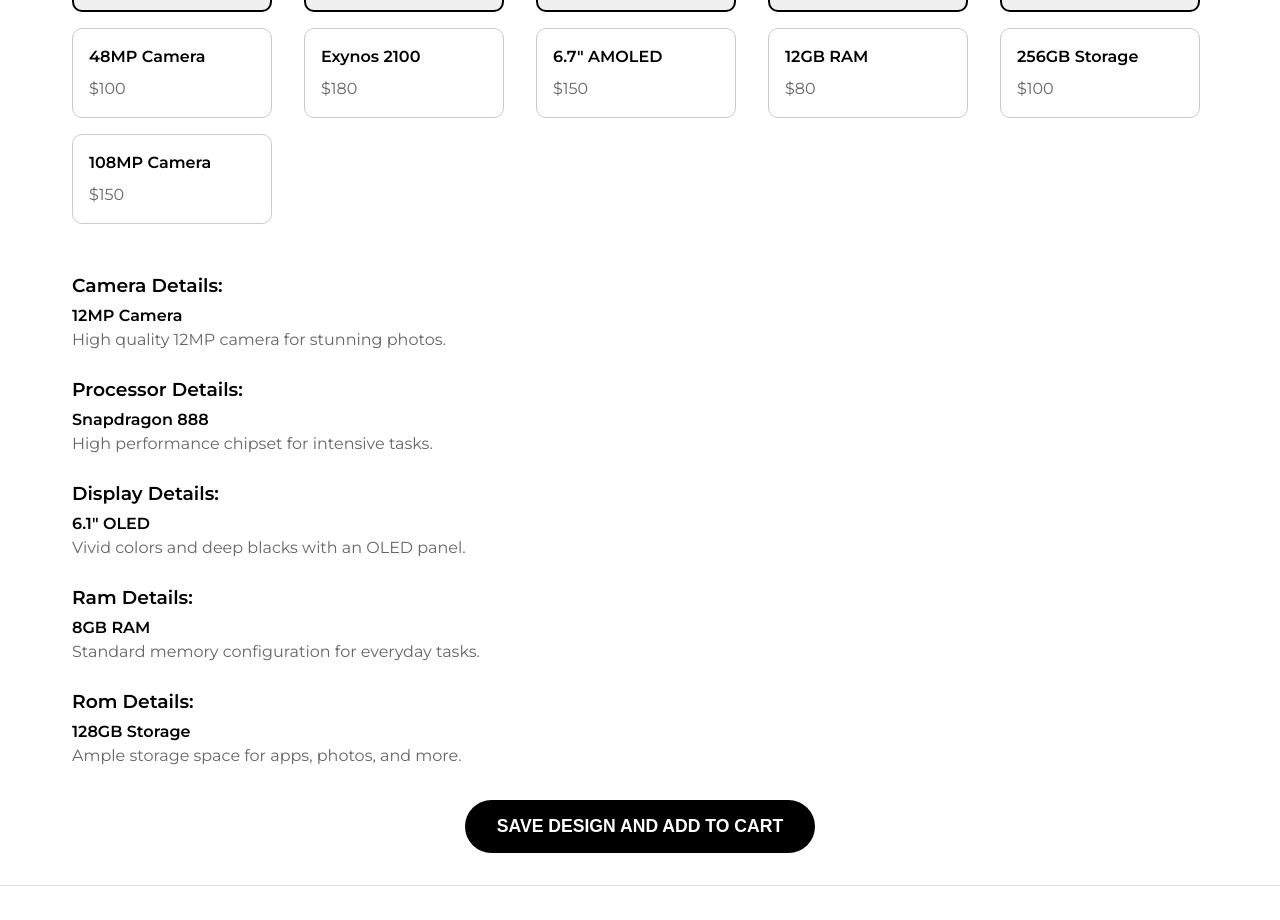
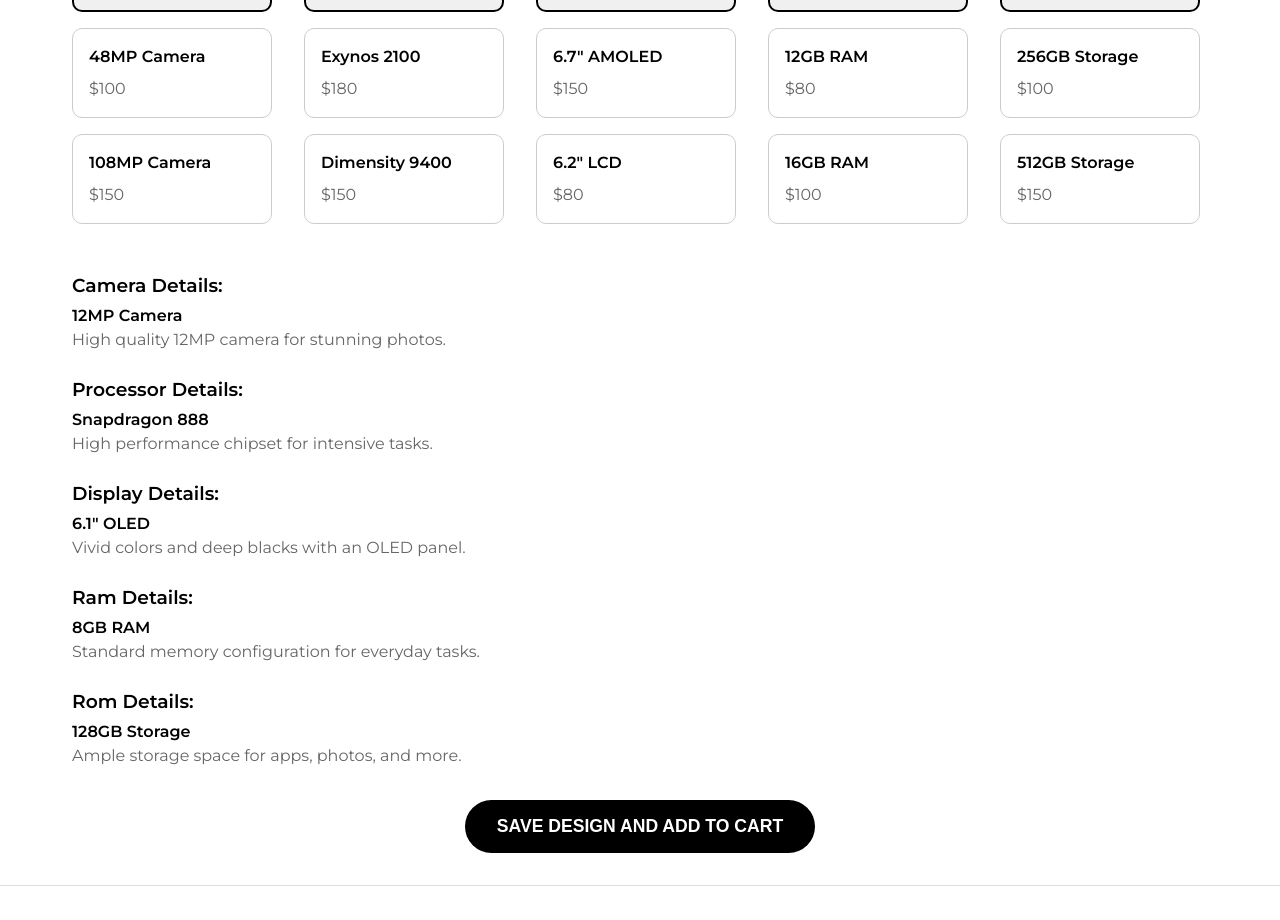
Before and after one commit to PranavNarayanan180/GitDroid, a React (Create React App) app: page /customize in a window 1280 px wide. Shown: the part 974-1894 px from the top of the page. Built offline with nearby package versions, Linux system fonts and the light colour scheme.

Commit message:
Update Customization.js

```diff
--- a/src/components/Customization.js
+++ b/src/components/Customization.js
@@ -13,19 +13,23 @@
     ],
     processor: [
       { id: 1, name: 'Snapdragon 888', price: 200, description: 'High performance chipset for intensive tasks.' },
-      { id: 2, name: 'Exynos 2100', price: 180, description: 'Efficient and powerful chipset for smooth performance.' }
+      { id: 2, name: 'Exynos 2100', price: 180, description: 'Efficient and powerful chipset for smooth performance.' },
+      { id: 3, name: 'Dimensity 9400', price: 150, description: 'Cost-effective processor with reliable performance.' }
     ],
     display: [
       { id: 1, name: '6.1" OLED', price: 100, description: 'Vivid colors and deep blacks with an OLED panel.' },
-      { id: 2, name: '6.7" AMOLED', price: 150, description: 'Larger AMOLED display with vibrant visuals.' }
+      { id: 2, name: '6.7" AMOLED', price: 150, description: 'Larger AMOLED display with vibrant visuals.' },
+      { id: 3, name: '6.2" LCD', price: 80, description: 'Energy-efficient LCD display with good viewing angles.' }
     ],
     ram: [
       { id: 1, name: '8GB RAM', price: 50, description: 'Standard memory configuration for everyday tasks.' },
-      { id: 2, name: '12GB RAM', price: 80, description: 'Extra memory for heavy multitasking and gaming.' }
+      { id: 2, name: '12GB RAM', price: 80, description: 'Extra memory for heavy multitasking and gaming.' },
+      { id: 3, name: '16GB RAM', price: 100, description: 'High-performance memory for intensive applications and gaming.' }
     ],
     rom: [
       { id: 1, name: '128GB Storage', price: 60, description: 'Ample storage space for apps, photos, and more.' },
-      { id: 2, name: '256GB Storage', price: 100, description: 'Large storage capacity for extensive media and files.' }
+      { id: 2, name: '256GB Storage', price: 100, description: 'Large storage capacity for extensive media and files.' },
+      { id: 3, name: '512GB Storage', price: 150, description: 'Massive storage space for extensive media library and applications.' }
     ]
   };
 
```
